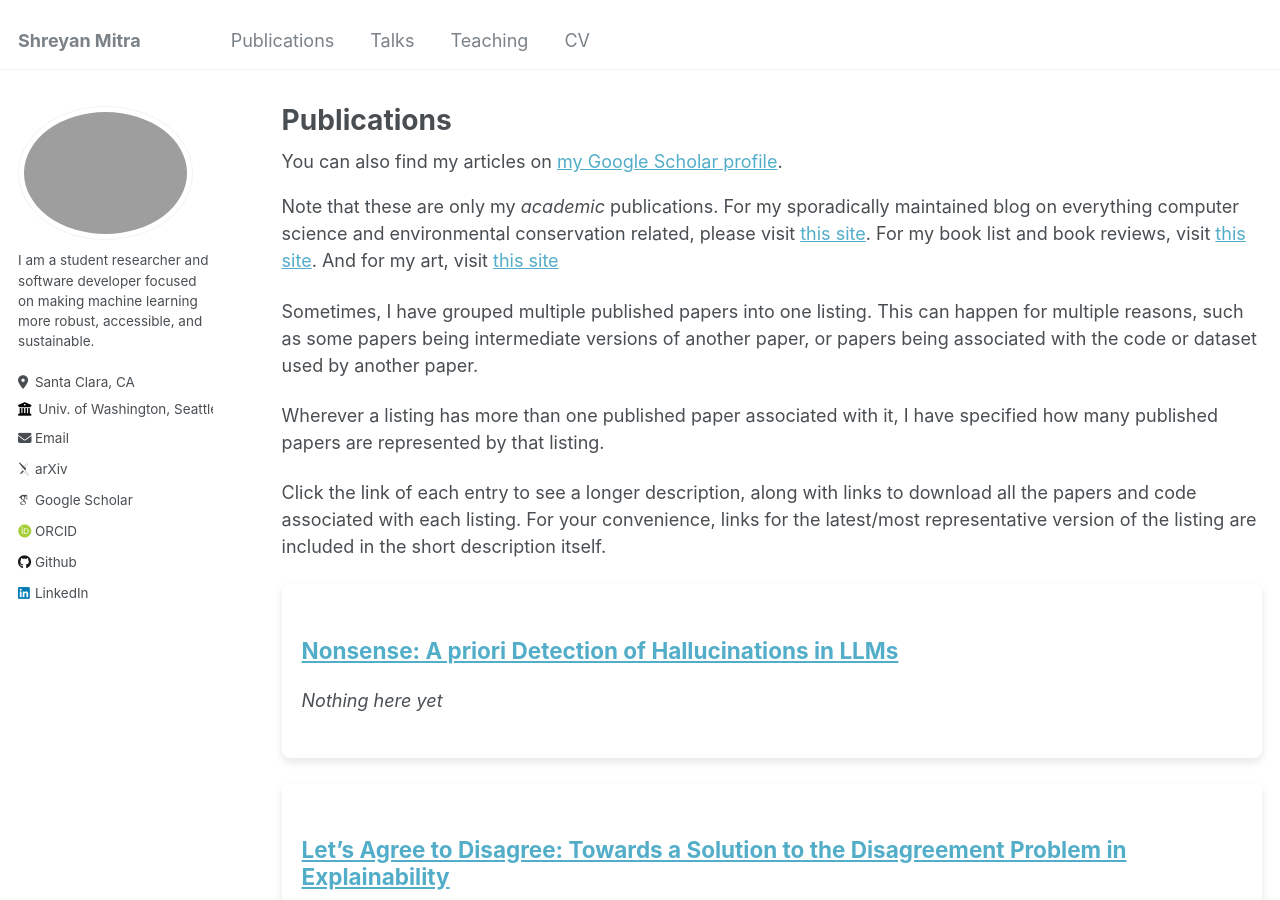
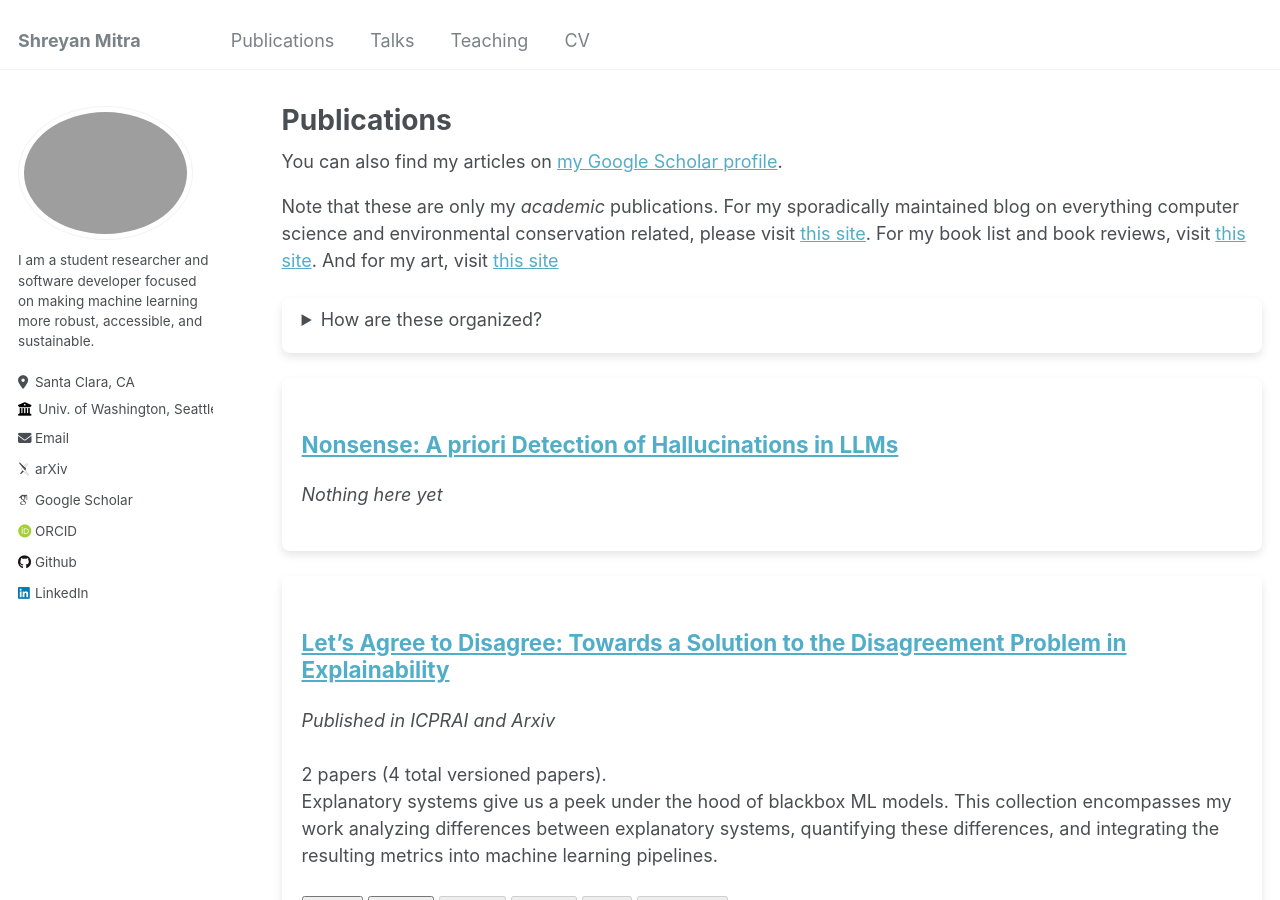
Before and after one commit to shreyanmitra/shreyanmitra.github.io, a Jekyll site: the page built from _pages/publications.md, in a window 1280 px wide and 900 px high. Built offline with Jekyll 4.4.1, drawn with Linux system fonts in a browser that asks for light colours; some web fonts are replaced.

Commit message:
Update publications.md

```diff
--- a/_pages/publications.md
+++ b/_pages/publications.md
@@ -11,11 +11,17 @@ author_profile: true
 
 Note that these are only my <i>academic</i> publications. For my sporadically maintained blog on everything computer science and environmental conservation related, please visit [this site](shreyanmmitra.substack.com). For my book list and book reviews, visit [this site](shreyanreviews.wordpress.com). And for my art, visit [this site]()
 
+<div style="background-color: white; box-shadow: 0 4px 8px rgba(0, 0, 0, 0.1); padding: 20px; padding-top: 8px; border-radius: 8px; min-width:600px;margin-bottom: 25px">
+<details>
+<summary> How are these organized? </summary>
 Sometimes, I have grouped multiple published papers into one listing. This can happen for multiple reasons, such as some papers being intermediate versions of another paper, or papers being associated with the code or dataset used by another paper.
 
 Wherever a listing has more than one published paper associated with it, I have specified how many published papers are represented by that listing.
 
 Click the link of each entry to see a longer description, along with links to download all the papers and code associated with each listing. For your convenience, links for the latest/most representative version of the listing are included in the short description itself.
+</details>
+</div>
+
 
 {% include base_path %}
 
```
